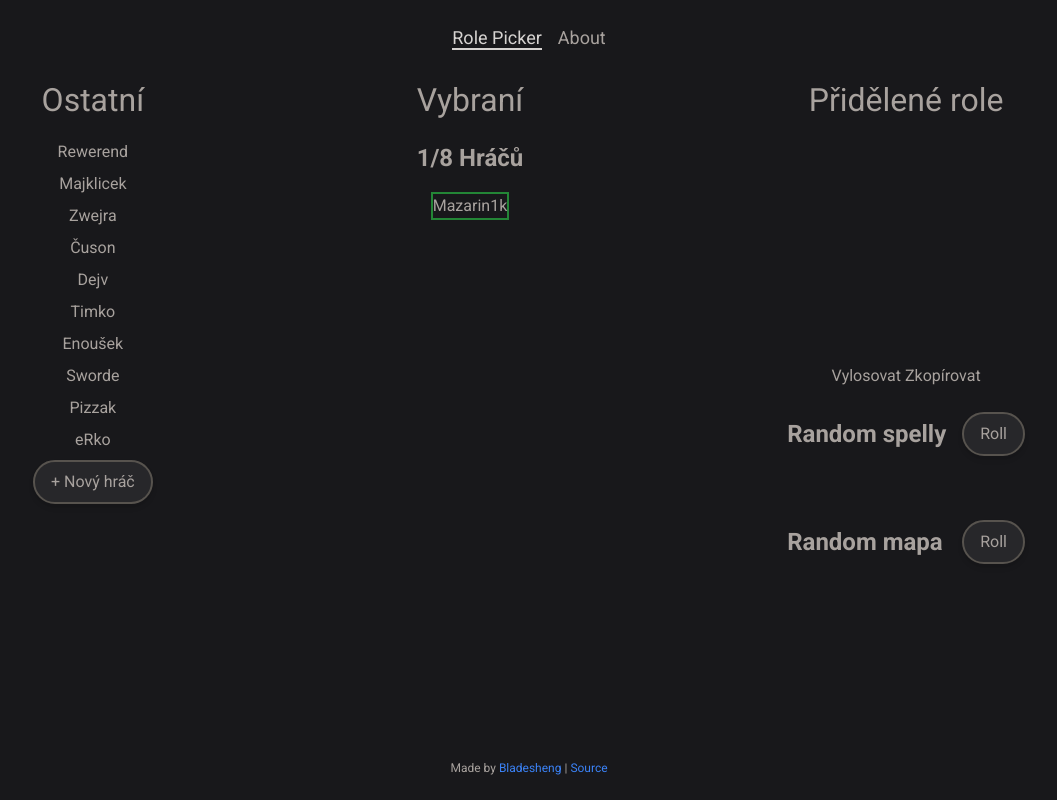
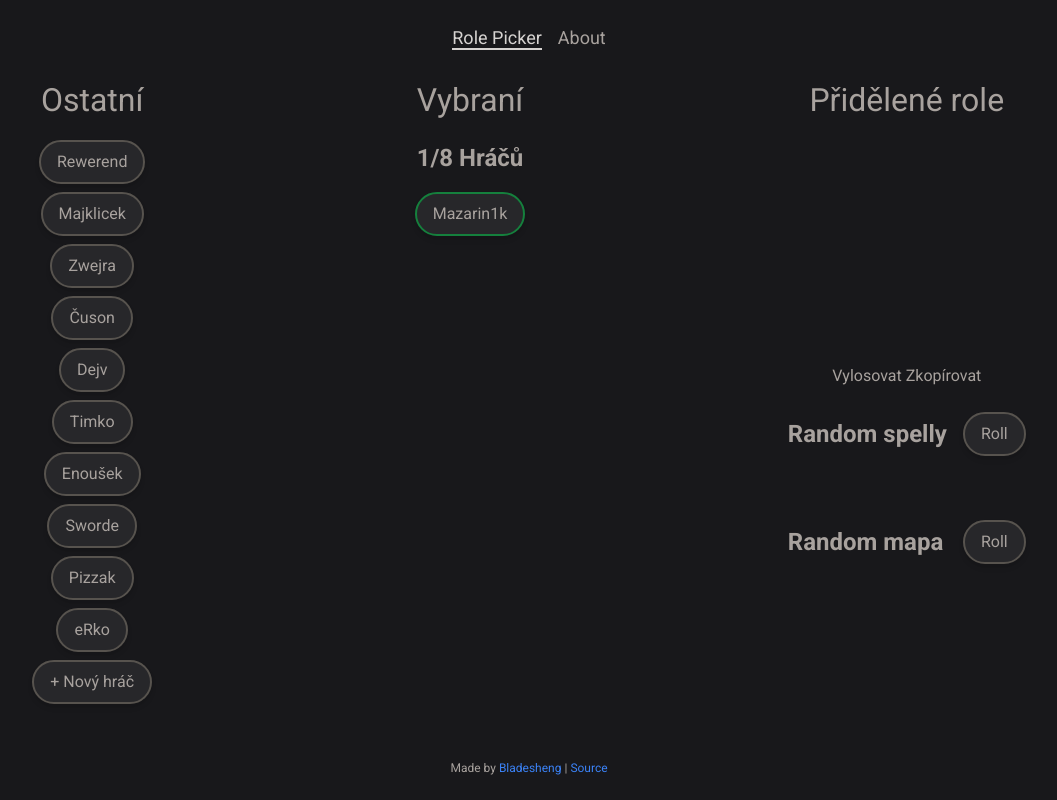
Before and after one commit to Bladesheng/dread-hunger-rolepicker, a SvelteKit app: page / in a window 1280 px wide. Shown: the whole page, without its empty margins (111-1168 px from the left). Built offline with nearby package versions, Linux system fonts and the light colour scheme.

Commit message:
convert even more css to tailwind

```diff
--- a/src/routes/Selected.svelte
+++ b/src/routes/Selected.svelte
@@ -12,11 +12,12 @@
   }
 </script>
 
-<section>
+<section class="flex flex-col items-center gap-4">
   <h1>Vybraní</h1>
+
   <PlayersCounter />
 
-  <ol>
+  <ol class="flex flex-col items-center justify-center gap-2">
     {#each $Players.selected as player (player.id)}
       <li
         in:receive|local={{ key: player.id }}
@@ -24,6 +25,7 @@
         animate:flip={flipSettings}
       >
         <button
+          class="btn border-green-700 hover:border-red-800 hover:bg-red-500"
           on:click={() => {
             unselectPlayer(player);
           }}
@@ -34,34 +36,3 @@
     {/each}
   </ol>
 </section>
-
-<style>
-  section {
-    display: flex;
-    flex-direction: column;
-    align-items: center;
-    gap: 1rem;
-  }
-
-  ol {
-    display: flex;
-    flex-direction: column;
-    justify-content: center;
-    align-items: center;
-    gap: 0.5rem;
-  }
-
-  button {
-    border: 2px solid var(--color-green-dark);
-  }
-  button:hover {
-    border: 2px solid var(--color-red);
-    background-color: var(--font-color-red);
-  }
-
-  @media screen and (min-width: 680px) {
-    section {
-      grid-row: 1 / 3;
-    }
-  }
-</style>
--- a/src/routes/Unselected.svelte
+++ b/src/routes/Unselected.svelte
@@ -13,12 +13,13 @@
   const editableButtonPlaceholder = { id: -69, name: "" };
 </script>
 
-<section>
+<section class="flex flex-col items-center gap-4">
   <h1>Ostatní</h1>
 
-  <ol>
+  <ol class="flex flex-col items-center justify-center gap-2">
     {#each $Players.unselected.concat(editableButtonPlaceholder) as player (player.id)}
       <li
+        class="relative"
         in:receive|local={{ key: player.id }}
         out:send|local={{ key: player.id }}
         animate:flip={flipSettings}
@@ -32,30 +33,3 @@
     {/each}
   </ol>
 </section>
-
-<style>
-  section {
-    display: flex;
-    flex-direction: column;
-    align-items: center;
-    gap: 1rem;
-  }
-
-  ol {
-    display: flex;
-    flex-direction: column;
-    justify-content: center;
-    align-items: center;
-    gap: 0.5rem;
-  }
-
-  li {
-    position: relative;
-  }
-
-  @media screen and (min-width: 680px) {
-    section {
-      grid-row: 1 / 3;
-    }
-  }
-</style>
--- a/src/routes/UnselectedPlayer.svelte
+++ b/src/routes/UnselectedPlayer.svelte
@@ -51,6 +51,7 @@
 
 {#if editing}
   <input
+    class="btn peer"
     use:autofocus
     bind:value={inputValue}
     on:keyup={handleKeyup}
@@ -60,7 +61,7 @@
   />
 {:else}
   <button
-    class="player"
+    class="btn peer hover:border-green-700"
     on:click={() => {
       selectPlayer(player);
     }}
@@ -69,58 +70,27 @@
   </button>
 {/if}
 
-<div class="controls">
-  <button class="edit" on:click={startEdit}>
-    <svg xmlns="http://www.w3.org/2000/svg" fill="currentColor" viewBox="0 0 24 24"
-      ><title>edit player name</title><path
+<div
+  class="absolute -right-8 top-2/4 hidden h-full -translate-y-1/2 translate-x-1/2 gap-2 pl-6 hover:inline-flex peer-hover:inline-flex"
+>
+  <button class="hover:text-stone-200" on:click={startEdit}>
+    <svg class="h-6" xmlns="http://www.w3.org/2000/svg" fill="currentColor" viewBox="0 0 24 24">
+      <title>Změnit jméno</title>
+      <path
         d="M20.71,7.04C21.1,6.65 21.1,6 20.71,5.63L18.37,3.29C18,2.9 17.35,2.9 16.96,3.29L15.12,5.12L18.87,8.87M3,17.25V21H6.75L17.81,9.93L14.06,6.18L3,17.25Z"
-      /></svg
-    >
+      />
+    </svg>
   </button>
 
   <button
-    class="delete"
+    class="hover:text-stone-200 active:text-red-500"
     on:click={() => {
       deletePlayer(player);
     }}
   >
-    <svg xmlns="http://www.w3.org/2000/svg" fill="currentColor" viewBox="0 0 24 24"
-      ><title>delete player</title><path
-        d="M19,4H15.5L14.5,3H9.5L8.5,4H5V6H19M6,19A2,2 0 0,0 8,21H16A2,2 0 0,0 18,19V7H6V19Z"
-      /></svg
-    >
+    <svg class="h-6" xmlns="http://www.w3.org/2000/svg" fill="currentColor" viewBox="0 0 24 24">
+      <title>Smazat hráče</title>
+      <path d="M19,4H15.5L14.5,3H9.5L8.5,4H5V6H19M6,19A2,2 0 0,0 8,21H16A2,2 0 0,0 18,19V7H6V19Z" />
+    </svg>
   </button>
 </div>
-
-<style>
-  .player:hover {
-    border: 2px solid var(--color-green-dark);
-  }
-
-  .controls {
-    position: absolute;
-    height: 100%;
-    padding-left: 1.5ch;
-    gap: 1.5ch;
-  }
-
-  .controls > button {
-    display: flex;
-    align-items: center;
-    border: none;
-    background: none;
-    padding: 0;
-  }
-
-  svg {
-    height: 1.5rem;
-    color: var(--font-color-primary);
-  }
-  svg:hover {
-    color: var(--font-color-secondary);
-  }
-
-  .delete > svg:active {
-    color: var(--font-color-red);
-  }
-</style>
--- a/src/routes/styles.css
+++ b/src/routes/styles.css
@@ -53,11 +53,3 @@ h1 {
 h2 {
   font-size: 1.5rem;
 }
-
-/* hover toggles visibility of controls for editing and deleting players */
-.controls {
-  display: none;
-}
-li:hover > .controls {
-  display: inline-flex;
-}
```
